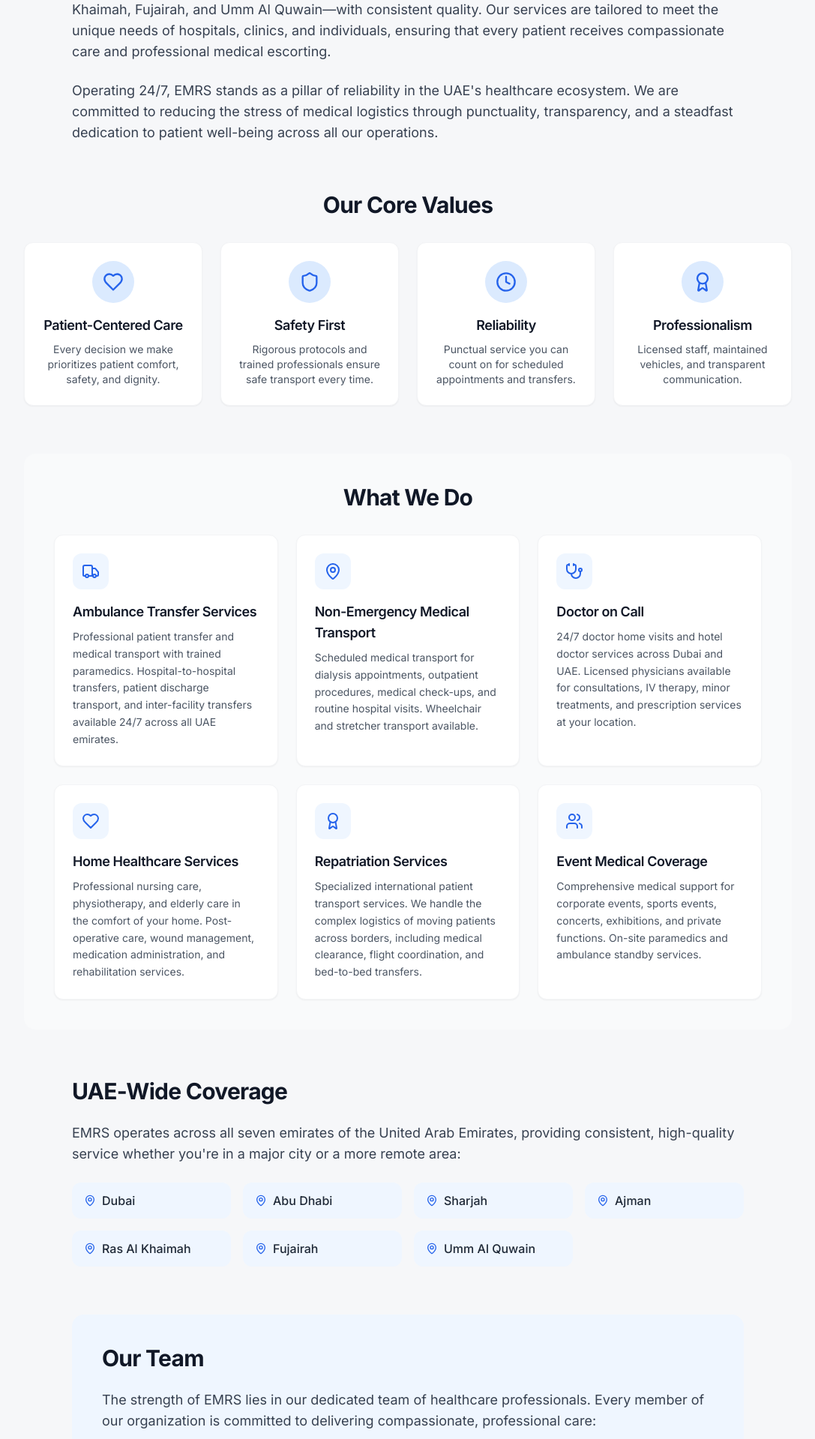
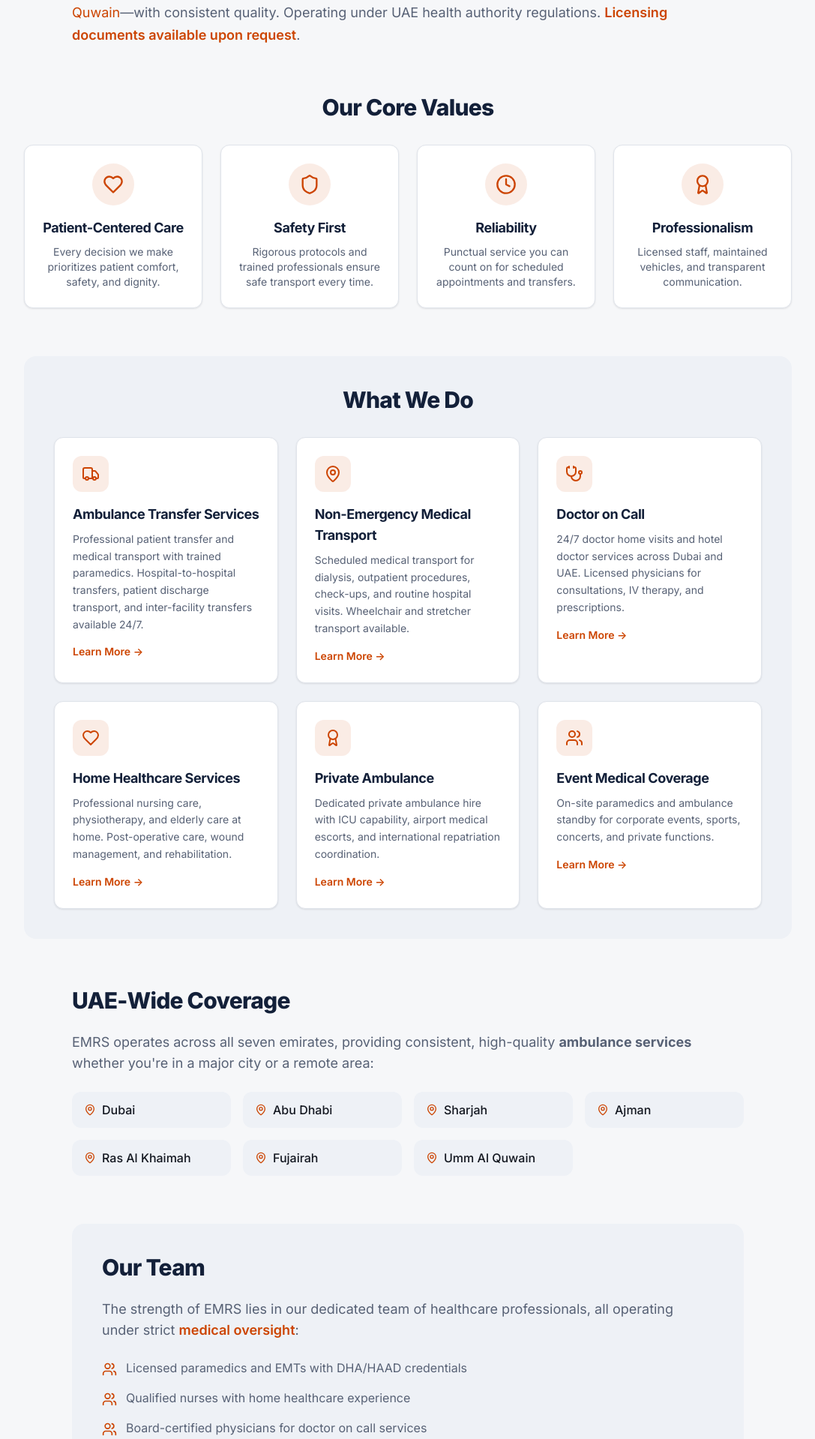
Before and after one commit to Mohaymen009/swift-aid-revive, a React (Vite) app: page /about-us in a window 1280 px wide. Shown: the part 761-2680 px from the top of the page at 75% size, without its empty margins (96-1183 px from the left). Built offline with nearby package versions, Linux system fonts and the light colour scheme.

Commit message:
Revamped ambulance pages
Co-authored-by: Mohaymen009 <203453305+Mohaymen009@users.noreply.github.com>

```diff
--- a/src/pages/AboutUs.tsx
+++ b/src/pages/AboutUs.tsx
@@ -3,6 +3,7 @@ import Footer from "@/components/Footer";
 import FloatingContact from "@/components/FloatingContact";
 import SEOHead from "@/components/SEOHead";
 import { Heart, Clock, MapPin, Users, Award, Shield, Stethoscope, Truck } from "lucide-react";
+import { Link } from "react-router-dom";
 
 const AboutUs = () => {
   return (
@@ -16,13 +17,13 @@ const AboutUs = () => {
       <Navigation />
 
       {/* Hero Section */}
-      <section className="py-16 sm:py-20 lg:py-24 bg-gradient-to-br from-blue-900 via-blue-800 to-blue-900">
+      <section className="pt-24 pb-16 sm:pt-28 sm:pb-20 bg-gradient-to-br from-primary via-primary to-primary/90">
         <div className="container mx-auto px-4 sm:px-6 lg:px-8">
           <div className="max-w-4xl mx-auto text-center">
-            <h1 className="text-3xl sm:text-4xl lg:text-5xl font-bold text-white mb-6 leading-tight">
+            <h1 className="text-3xl sm:text-4xl lg:text-5xl font-black text-white mb-6 leading-tight">
               About EMRS
             </h1>
-            <p className="text-lg sm:text-xl text-blue-100 max-w-3xl mx-auto">
+            <p className="text-lg sm:text-xl text-white/80 max-w-3xl mx-auto">
               Providing professional ambulance and medical transport services across all seven emirates of the UAE.
               Your trusted partner for reliable healthcare logistics.
             </p>
@@ -36,107 +37,65 @@ const AboutUs = () => {
 
           {/* Who We Are */}
           <section className="max-w-4xl mx-auto mb-16">
-            <h2 className="text-2xl sm:text-3xl font-bold text-gray-900 mb-6">
-              Who We Are
-            </h2>
-            <p className="text-lg text-gray-700 mb-6">
-              Founded on the principles of medical excellence and rapid response, <span className="text-primary font-bold">EMRS</span> has grown into a leading provider of clinical transport solutions throughout the UAE. Our mission is to bridge the gap between medical facilities and patients by offering specialized ambulance transfers that prioritize safety and clinical care in every journey.
-            </p>
-            <p className="text-lg text-gray-700 mb-6">
-              With a diverse team of international paramedics and nursing staff, we bring over half a century of shared expertise to the UAE's healthcare landscape. Our fleet represents the latest in medical transport technology, enabling us to handle everything from routine patient discharges to complex inter-hospital ICU transfers.
-            </p>
-            <p className="text-lg text-gray-700 mb-6">
-              We take pride in our ability to serve all seven emirates—Dubai, Abu Dhabi, Sharjah, Ajman, Ras Al Khaimah, Fujairah, and Umm Al Quwain—with consistent quality. Our services are tailored to meet the unique needs of hospitals, clinics, and individuals, ensuring that every patient receives compassionate care and professional medical escorting.
-            </p>
-            <p className="text-lg text-gray-700">
-              Operating 24/7, EMRS stands as a pillar of reliability in the UAE's healthcare ecosystem. We are committed to reducing the stress of medical logistics through punctuality, transparency, and a steadfast dedication to patient well-being across all our operations.
-            </p>
+            <h2 className="text-2xl sm:text-3xl font-black text-primary mb-6">Who We Are</h2>
+            <div className="space-y-5 text-muted-foreground text-lg leading-relaxed">
+              <p>
+                Founded on the principles of medical excellence and rapid response, <strong className="text-primary">EMRS</strong> has grown into a leading provider of clinical transport solutions throughout the UAE. Our mission is to bridge the gap between medical facilities and patients by offering specialized <strong>ambulance transfers</strong> that prioritize safety and clinical care in every journey.
+              </p>
+              <p>
+                With a diverse team of international paramedics and nursing staff, we bring over half a century of shared expertise to the UAE's healthcare landscape. Our fleet represents the latest in medical transport technology, enabling us to handle everything from routine patient discharges to complex inter-hospital <Link to="/icu-ambulance-dubai/" className="text-accent hover:underline font-semibold">ICU transfers</Link>.
+              </p>
+              <p>
+                We serve all seven emirates—<Link to="/dubai-ambulance-services/" className="text-accent hover:underline">Dubai</Link>, <Link to="/abu-dhabi-ambulance-services/" className="text-accent hover:underline">Abu Dhabi</Link>, <Link to="/sharjah-ambulance-services/" className="text-accent hover:underline">Sharjah</Link>, <Link to="/ajman-ambulance-services/" className="text-accent hover:underline">Ajman</Link>, <Link to="/ras-al-khaimah-ambulance-services/" className="text-accent hover:underline">Ras Al Khaimah</Link>, <Link to="/fujairah-ambulance-services/" className="text-accent hover:underline">Fujairah</Link>, and <Link to="/umm-al-quwain-ambulance-services/" className="text-accent hover:underline">Umm Al Quwain</Link>—with consistent quality. Operating under UAE health authority regulations. <Link to="/licensing/" className="text-accent hover:underline font-semibold">Licensing documents available upon request</Link>.
+              </p>
+            </div>
           </section>
 
           {/* Core Values */}
           <section className="max-w-5xl mx-auto mb-16">
-            <h2 className="text-2xl sm:text-3xl font-bold text-gray-900 mb-8 text-center">
-              Our Core Values
-            </h2>
+            <h2 className="text-2xl sm:text-3xl font-black text-primary mb-8 text-center">Our Core Values</h2>
             <div className="grid grid-cols-1 md:grid-cols-2 lg:grid-cols-4 gap-6">
               {[
-                {
-                  icon: Heart,
-                  title: "Patient-Centered Care",
-                  description: "Every decision we make prioritizes patient comfort, safety, and dignity."
-                },
-                {
-                  icon: Shield,
-                  title: "Safety First",
-                  description: "Rigorous protocols and trained professionals ensure safe transport every time."
-                },
-                {
-                  icon: Clock,
-                  title: "Reliability",
-                  description: "Punctual service you can count on for scheduled appointments and transfers."
-                },
-                {
-                  icon: Award,
-                  title: "Professionalism",
-                  description: "Licensed staff, maintained vehicles, and transparent communication."
-                }
+                { icon: Heart, title: "Patient-Centered Care", description: "Every decision we make prioritizes patient comfort, safety, and dignity." },
+                { icon: Shield, title: "Safety First", description: "Rigorous protocols and trained professionals ensure safe transport every time." },
+                { icon: Clock, title: "Reliability", description: "Punctual service you can count on for scheduled appointments and transfers." },
+                { icon: Award, title: "Professionalism", description: "Licensed staff, maintained vehicles, and transparent communication." },
               ].map((value, index) => (
-                <div key={index} className="text-center bg-white border border-gray-100 rounded-xl p-6 shadow-sm">
-                  <div className="w-14 h-14 bg-blue-100 rounded-full flex items-center justify-center mx-auto mb-4">
-                    <value.icon className="w-7 h-7 text-blue-600" />
+                <div key={index} className="text-center bg-white border border-border rounded-xl p-6 shadow-card">
+                  <div className="w-14 h-14 bg-accent/10 rounded-full flex items-center justify-center mx-auto mb-4">
+                    <value.icon className="w-7 h-7 text-accent" />
                   </div>
-                  <h3 className="text-lg font-semibold text-gray-900 mb-2">{value.title}</h3>
-                  <p className="text-gray-600 text-sm">{value.description}</p>
+                  <h3 className="text-lg font-bold text-primary mb-2">{value.title}</h3>
+                  <p className="text-muted-foreground text-sm">{value.description}</p>
                 </div>
               ))}
             </div>
           </section>
 
           {/* What We Do */}
-          <section className="max-w-5xl mx-auto mb-16 bg-gray-50 rounded-2xl p-8 sm:p-10">
-            <h2 className="text-2xl sm:text-3xl font-bold text-gray-900 mb-8 text-center">
-              What We Do
-            </h2>
+          <section className="max-w-5xl mx-auto mb-16 bg-secondary rounded-2xl p-8 sm:p-10">
+            <h2 className="text-2xl sm:text-3xl font-black text-primary mb-8 text-center">What We Do</h2>
             <div className="grid grid-cols-1 md:grid-cols-2 lg:grid-cols-3 gap-6">
               {[
-                {
-                  icon: Truck,
-                  title: "Ambulance Transfer Services",
-                  description: "Professional patient transfer and medical transport with trained paramedics. Hospital-to-hospital transfers, patient discharge transport, and inter-facility transfers available 24/7 across all UAE emirates."
-                },
-                {
-                  icon: MapPin,
-                  title: "Non-Emergency Medical Transport",
-                  description: "Scheduled medical transport for dialysis appointments, outpatient procedures, medical check-ups, and routine hospital visits. Wheelchair and stretcher transport available."
-                },
-                {
-                  icon: Stethoscope,
-                  title: "Doctor on Call",
-                  description: "24/7 doctor home visits and hotel doctor services across Dubai and UAE. Licensed physicians available for consultations, IV therapy, minor treatments, and prescription services at your location."
-                },
-                {
-                  icon: Heart,
-                  title: "Home Healthcare Services",
-                  description: "Professional nursing care, physiotherapy, and elderly care in the comfort of your home. Post-operative care, wound management, medication administration, and rehabilitation services."
-                },
-                {
-                  icon: Award, // Using Award as a placeholder for Repatriation if Plane is not available, or I can import Plane
-                  title: "Repatriation Services",
-                  description: "Specialized international patient transport services. We handle the complex logistics of moving patients across borders, including medical clearance, flight coordination, and bed-to-bed transfers."
-                },
-                {
-                  icon: Users,
-                  title: "Event Medical Coverage",
-                  description: "Comprehensive medical support for corporate events, sports events, concerts, exhibitions, and private functions. On-site paramedics and ambulance standby services."
-                }
+                { icon: Truck, title: "Ambulance Transfer Services", description: "Professional patient transfer and medical transport with trained paramedics. Hospital-to-hospital transfers, patient discharge transport, and inter-facility transfers available 24/7.", link: "/ambulance-services-uae/" },
+                { icon: MapPin, title: "Non-Emergency Medical Transport", description: "Scheduled medical transport for dialysis, outpatient procedures, check-ups, and routine hospital visits. Wheelchair and stretcher transport available.", link: "/non-emergency-medical-transport-uae/" },
+                { icon: Stethoscope, title: "Doctor on Call", description: "24/7 doctor home visits and hotel doctor services across Dubai and UAE. Licensed physicians for consultations, IV therapy, and prescriptions.", link: "https://homehealthcare.emrs.ae/", external: true },
+                { icon: Heart, title: "Home Healthcare Services", description: "Professional nursing care, physiotherapy, and elderly care at home. Post-operative care, wound management, and rehabilitation.", link: "https://homehealthcare.emrs.ae/", external: true },
+                { icon: Award, title: "Private Ambulance", description: "Dedicated private ambulance hire with ICU capability, airport medical escorts, and international repatriation coordination.", link: "/private-ambulance-uae/" },
+                { icon: Users, title: "Event Medical Coverage", description: "On-site paramedics and ambulance standby for corporate events, sports, concerts, and private functions.", link: "/event-medical-services-uae/" },
               ].map((service, index) => (
-                <div key={index} className="flex flex-col gap-4 bg-white rounded-lg p-6 shadow-sm border border-gray-100 hover:shadow-md transition-shadow">
-                  <div className="w-12 h-12 bg-blue-50 rounded-lg flex items-center justify-center flex-shrink-0">
-                    <service.icon className="w-6 h-6 text-blue-600" />
+                <div key={index} className="flex flex-col gap-4 bg-white rounded-lg p-6 shadow-card border border-border hover:shadow-elevated transition-shadow">
+                  <div className="w-12 h-12 bg-accent/10 rounded-lg flex items-center justify-center flex-shrink-0">
+                    <service.icon className="w-6 h-6 text-accent" />
                   </div>
                   <div>
-                    <h3 className="text-lg font-semibold text-gray-900 mb-2">{service.title}</h3>
-                    <p className="text-gray-600 text-sm leading-relaxed">{service.description}</p>
+                    <h3 className="text-lg font-bold text-primary mb-2">{service.title}</h3>
+                    <p className="text-muted-foreground text-sm leading-relaxed mb-3">{service.description}</p>
+                    {service.external ? (
+                      <a href={service.link} target="_blank" rel="noopener noreferrer" className="text-accent text-sm font-semibold hover:underline">Learn More →</a>
+                    ) : (
+                      <Link to={service.link} className="text-accent text-sm font-semibold hover:underline">Learn More →</Link>
+                    )}
                   </div>
                 </div>
               ))}
@@ -145,103 +104,63 @@ const AboutUs = () => {
 
           {/* Coverage Area */}
           <section className="max-w-4xl mx-auto mb-16">
-            <h2 className="text-2xl sm:text-3xl font-bold text-gray-900 mb-6">
-              UAE-Wide Coverage
-            </h2>
-            <p className="text-lg text-gray-700 mb-6">
-              EMRS operates across all seven emirates of the United Arab Emirates, providing consistent,
-              high-quality service whether you're in a major city or a more remote area:
+            <h2 className="text-2xl sm:text-3xl font-black text-primary mb-6">UAE-Wide Coverage</h2>
+            <p className="text-lg text-muted-foreground mb-6">
+              EMRS operates across all seven emirates, providing consistent, high-quality <strong>ambulance services</strong> whether you're in a major city or a remote area:
             </p>
             <div className="grid grid-cols-2 sm:grid-cols-3 md:grid-cols-4 gap-4">
               {[
-                "Dubai",
-                "Abu Dhabi",
-                "Sharjah",
-                "Ajman",
-                "Ras Al Khaimah",
-                "Fujairah",
-                "Umm Al Quwain"
-              ].map((emirate, index) => (
-                <div key={index} className="flex items-center gap-2 bg-blue-50 rounded-lg px-4 py-3">
-                  <MapPin className="w-4 h-4 text-blue-600 flex-shrink-0" />
-                  <span className="text-gray-800 font-medium">{emirate}</span>
-                </div>
+                { name: "Dubai", link: "/dubai-ambulance-services/" },
+                { name: "Abu Dhabi", link: "/abu-dhabi-ambulance-services/" },
+                { name: "Sharjah", link: "/sharjah-ambulance-services/" },
+                { name: "Ajman", link: "/ajman-ambulance-services/" },
+                { name: "Ras Al Khaimah", link: "/ras-al-khaimah-ambulance-services/" },
+                { name: "Fujairah", link: "/fujairah-ambulance-services/" },
+                { name: "Umm Al Quwain", link: "/umm-al-quwain-ambulance-services/" },
+              ].map((emirate) => (
+                <Link key={emirate.name} to={emirate.link} className="flex items-center gap-2 bg-secondary rounded-lg px-4 py-3 hover:bg-accent/10 transition-colors">
+                  <MapPin className="w-4 h-4 text-accent flex-shrink-0" />
+                  <span className="text-foreground font-medium">{emirate.name}</span>
+                </Link>
               ))}
             </div>
           </section>
 
           {/* Our Team */}
-          <section className="max-w-4xl mx-auto mb-16 bg-blue-50 rounded-2xl p-8 sm:p-10">
-            <h2 className="text-2xl sm:text-3xl font-bold text-gray-900 mb-6">
-              Our Team
-            </h2>
-            <p className="text-lg text-gray-700 mb-6">
-              The strength of EMRS lies in our dedicated team of healthcare professionals. Every member
-              of our organization is committed to delivering compassionate, professional care:
+          <section className="max-w-4xl mx-auto mb-16 bg-secondary rounded-2xl p-8 sm:p-10">
+            <h2 className="text-2xl sm:text-3xl font-black text-primary mb-6">Our Team</h2>
+            <p className="text-lg text-muted-foreground mb-6">
+              The strength of EMRS lies in our dedicated team of healthcare professionals, all operating under strict <Link to="/medical-oversight/" className="text-accent hover:underline font-semibold">medical oversight</Link>:
             </p>
             <ul className="space-y-4">
               {[
-                "Licensed paramedics and Emergency Medical Technicians (EMTs)",
+                "Licensed paramedics and EMTs with DHA/HAAD credentials",
                 "Qualified nurses with home healthcare experience",
                 "Board-certified physicians for doctor on call services",
                 "Trained patient transport specialists",
                 "Experienced operations and dispatch coordinators",
-                "Professional drivers with specialized medical transport training"
+                "Professional drivers with specialized medical transport training",
               ].map((item, index) => (
                 <li key={index} className="flex items-start gap-3">
-                  <Users className="w-5 h-5 text-blue-600 mt-1 flex-shrink-0" />
-                  <span className="text-gray-700">{item}</span>
+                  <Users className="w-5 h-5 text-accent mt-1 flex-shrink-0" />
+                  <span className="text-muted-foreground">{item}</span>
                 </li>
               ))}
             </ul>
           </section>
 
-          {/* Why Choose Us */}
-          <section className="max-w-4xl mx-auto mb-16">
-            <h2 className="text-2xl sm:text-3xl font-bold text-gray-900 mb-6">
-              Why Choose EMRS?
-            </h2>
-            <div className="grid grid-cols-1 sm:grid-cols-2 gap-4">
-              {[
-                "24/7 availability for your medical transport needs",
-                "Fully licensed and compliant with UAE health regulations",
-                "Modern, well-equipped ambulance fleet",
-                "Transparent pricing with no hidden charges",
-                "Multilingual staff (English, Arabic, Hindi, Urdu)",
-                "Insurance coordination and documentation support",
-                "Comfortable, dignified patient transport",
-                "Prompt response and punctual scheduled services"
-              ].map((item, index) => (
-                <div key={index} className="flex items-center gap-3 bg-white border border-gray-100 rounded-lg p-4">
-                  <Award className="w-5 h-5 text-green-600 flex-shrink-0" />
-                  <span className="text-gray-700">{item}</span>
-                </div>
-              ))}
-            </div>
-          </section>
-
           {/* Contact CTA */}
-          <section className="max-w-4xl mx-auto text-center bg-gradient-to-r from-blue-600 to-blue-700 rounded-2xl p-8 sm:p-12">
-            <h2 className="text-2xl sm:text-3xl font-bold text-white mb-4">
-              Ready to Experience Professional Care?
-            </h2>
-            <p className="text-lg text-blue-100 mb-8 max-w-2xl mx-auto">
-              Contact us today to discuss your medical transport or healthcare needs.
-              Our team is available 24/7 to assist you.
+          <section className="max-w-4xl mx-auto text-center bg-primary rounded-2xl p-8 sm:p-12">
+            <h2 className="text-2xl sm:text-3xl font-black text-white mb-4">Ready to Experience Professional Care?</h2>
+            <p className="text-lg text-white/70 mb-8 max-w-2xl mx-auto">
+              Contact us today to discuss your medical transport or healthcare needs. Our team is available 24/7.
             </p>
             <div className="flex flex-col sm:flex-row gap-4 justify-center">
-              <a
-                href="tel:+971554728133"
-                className="inline-flex items-center justify-center gap-2 bg-white text-blue-700 px-6 py-3 rounded-lg font-semibold hover:bg-blue-50 transition-colors"
-              >
+              <a href="tel:+971554728133" className="inline-flex items-center justify-center gap-2 bg-accent hover:bg-accent/90 text-white px-6 py-3 rounded-lg font-semibold transition-colors">
                 Call: +971 55 472 8133
               </a>
-              <a
-                href="https://wa.me/971554728133"
-                target="_blank"
-                rel="noopener noreferrer nofollow"
-                className="inline-flex items-center justify-center gap-2 bg-green-500 text-white px-6 py-3 rounded-lg font-semibold hover:bg-green-600 transition-colors"
-              >
+              <a href="https://wa.me/971554728133" target="_blank" rel="noopener noreferrer nofollow" className="inline-flex items-center justify-center gap-2 bg-[#11632B] hover:bg-[#0D4D21] text-white px-6 py-3 rounded-lg font-semibold transition-colors">
+                <img src="/whatsapp.svg" alt="WhatsApp EMRS" width={20} height={20} className="w-5 h-5" />
                 WhatsApp Us
               </a>
             </div>
```
